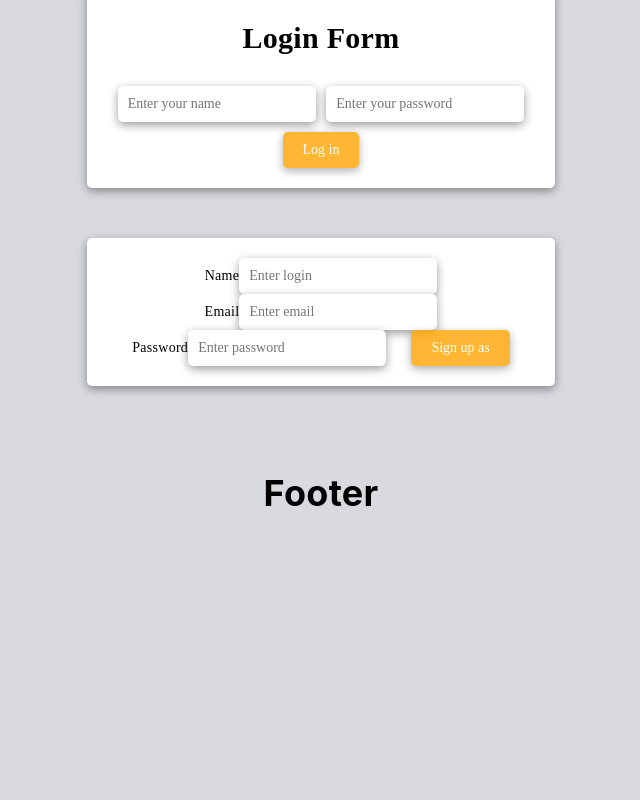
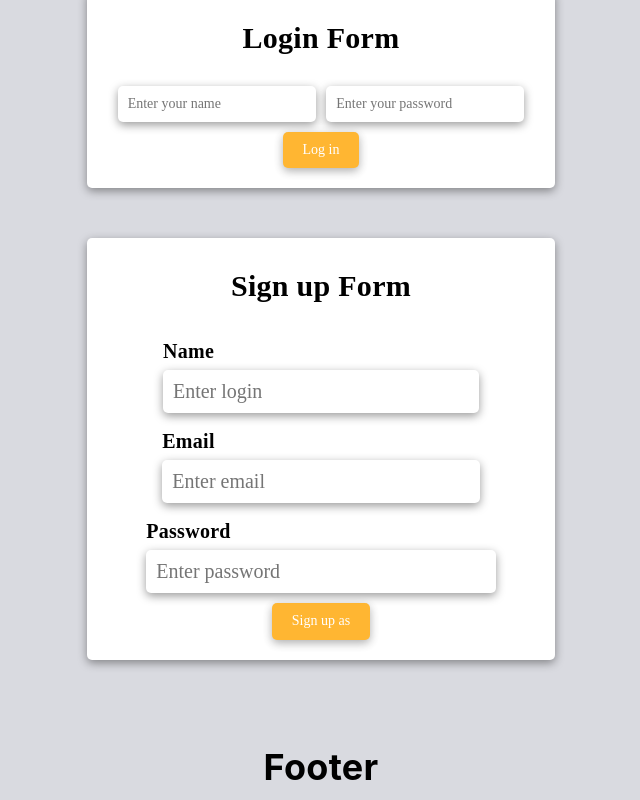
Before and after one commit to Inna-Mykytiuk/First-React-Steps, a React (Create React App) app: page / in a window 1280 px wide. Shown: the part 1601-2401 px from the top of the page, without its empty margins (319-959 px from the left). Before the commit the page ends 2128 px from the top, so only its background shows below. Built offline with nearby package versions, Linux system fonts and the light colour scheme.

Commit message:
update form

```diff
--- a/src/components/Form/RegistrationForm.js
+++ b/src/components/Form/RegistrationForm.js
@@ -1,18 +1,14 @@
 import { Component } from 'react';
-import { FormWrapper } from './RegistrationForm.styled';
+import { FormWrapper, InputWrapper } from './RegistrationForm.styled';
 
-// const INITIAL_STATE = {
-//   login: '',
-//   email: '',
-//   password: '',
-// };
-
-export class SignUpForm extends Component {
-  state = {
+const INITIAL_STATE = {
   login: '',
   email: '',
   password: '',
 };
+
+export class SignUpForm extends Component {
+  state = { ...INITIAL_STATE };
 
   // Для всіх інпутів створюємо один обробник
   // Розрізняти інпути будемо за атрибутом name
@@ -21,17 +17,33 @@ export class SignUpForm extends Component {
     this.setState({ [name]: value });
   };
 
+  // handleSubmit = evt => {
+  //   evt.preventDefault();
+  //   const { login, email, password } = this.state;
+  //   console.log(`Login: ${login}, Email: ${email}, Password: ${password}`);
+  //   // this.props.onSubmit({ ...this.state });
+  //   this.reset();
+  // };
+
+  // reset = () => {
+  //   this.setState({ ...INITIAL_STATE });
+  // };
+
   handleSubmit = evt => {
     evt.preventDefault();
     const { login, email, password } = this.state;
     console.log(`Login: ${login}, Email: ${email}, Password: ${password}`);
+
+    //якщо в пропсах є onSubmit(відправка форми, подія), то викликаємо його і передаємо в нього стейт(стани інпутів)
+    if (this.props.onSubmit) {
       this.props.onSubmit({ ...this.state });
+    }
     this.reset();
   };
 
-  // reset = () => {
-  //   this.setState({ ...INITIAL_STATE });
-  // };
+  reset = () => {
+    this.setState({ ...INITIAL_STATE });
+  };
 
   render() {
     const { login, email, password } = this.state;
@@ -39,7 +51,9 @@ export class SignUpForm extends Component {
     return (
       <section>
         <FormWrapper>
+          <h3>Sign up Form</h3>
           <form onSubmit={this.handleSubmit}>
+            <InputWrapper>
               <label>
                 Name
                 <input
@@ -60,6 +74,7 @@ export class SignUpForm extends Component {
                   onChange={this.handleChange}
                 />
               </label>
+            </InputWrapper>
             <label>
               Password
               <input
--- a/src/components/Form/RegistrationForm.styled.js
+++ b/src/components/Form/RegistrationForm.styled.js
@@ -50,6 +50,7 @@ export const FormWrapper = styled.div`
     justify-content: space-evenly;
     width: 100%;
     input {
+      width: 100%;
       padding: 10px;
       border: none;
       border-radius: 5px;
@@ -57,5 +58,18 @@ export const FormWrapper = styled.div`
 
       box-shadow: rgba(0, 0, 0, 0.4) 0px 3px 10px;
     }
+    label {
+      margin-bottom: 10px;
+      font-size: 20px;
+      font-weight: 700;
+    }
   }
 `;
+export const InputWrapper = styled.div`
+  display: flex;
+  flex-wrap: wrap;
+  /* flex-direction: column;
+  align-items: flex-start; */
+  justify-content: center;
+  width: 100%;
+`;
```
Lines whose indentation alone changed are shown as unchanged.
